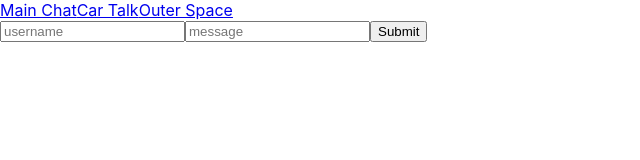
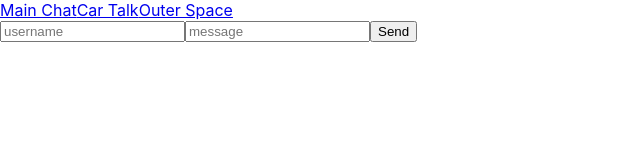
Before and after one commit to burlingtoncodeacademy-students/chat-app-robyn-ryan, a React (Create React App) app in the folder client/: page / in a window 1280 px wide. Shown: the top 160 px of the page, without its empty margins (0-640 px from the left). Built offline with nearby package versions, Linux system fonts and the light colour scheme; no server answers.

Commit message:
Issues with allMessages.map

```diff
--- a/client/src/App.js
+++ b/client/src/App.js
@@ -7,6 +7,19 @@ import "./App.css";
 
 function App() {
   const [room, setRoom] = useState("main");
+
+  const [allMessages, setAllMessages] = useState([]);
+
+  useEffect(() => {
+    //fetches information from a local API route set up on the server
+    fetch("http://localhost:8000/api/message/all-messages")
+      .then((res) => {
+        return res.json();
+      })
+      .then((json) => {
+        setAllMessages(json);
+      });
+  }, []);
 
   return (
     <Router>
@@ -22,9 +35,18 @@ function App() {
         </Link>
       </nav>
       <Routes>
-        <Route path="/" element={<Home room={room} />} />
-        <Route path="/cars" element={<Cars room={room} />} />
-        <Route path="/outerspace" element={<OuterSpace room={room} />} />
+        <Route
+          path="/"
+          element={<Home room={room} allMessages={allMessages} />}
+        />
+        <Route
+          path="/cars"
+          element={<Cars room={room} allMessages={allMessages} />}
+        />
+        <Route
+          path="/outerspace"
+          element={<OuterSpace room={room} allMessages={allMessages} />}
+        />
       </Routes>
     </Router>
   );
--- a/client/src/components/Home/Home.jsx
+++ b/client/src/components/Home/Home.jsx
@@ -27,12 +27,22 @@ async function submitForm(e) {
   }
 
 
+
   return (
     <div>
+      <div className="message-display">
+      {props.allMessages.map((message) => {
+          return (
+              console.log(message.user, message.date, message.body)
+          )
+        })}
+
+
+      </div>
       <form  method="POST" onSubmit={submitForm}>
         <input type="text" placeholder="username" name="user" onChange={(e) => setUser(e.target.value)}/>
         <input type="text" placeholder="message" name="body" onChange={(e) => setBody(e.target.value)}/>
-        <input type="submit" />
+        <button type="submit">Send</button>
       </form>
     </div>
   )
```
